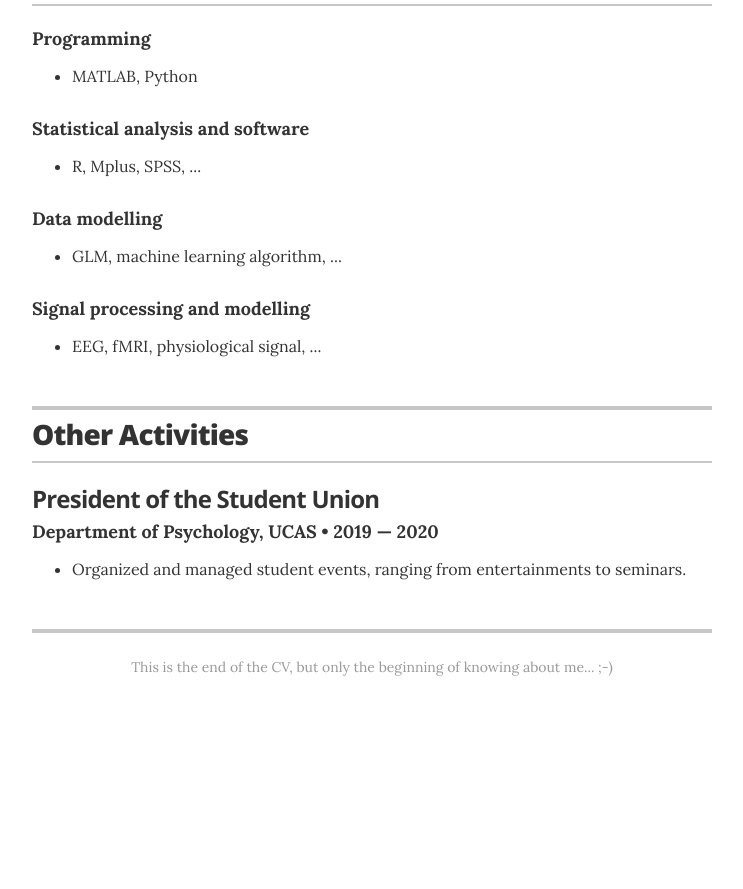
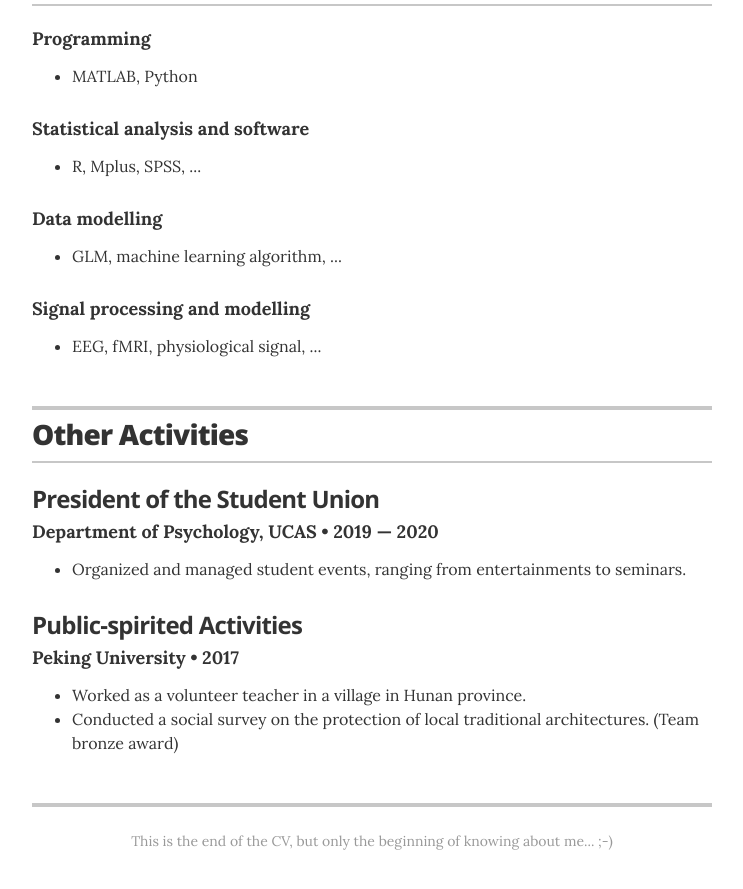
Before and after one commit to PsychYan/PsychYan.github.io, a Jekyll site: the page built from index.html, in a window 1280 px wide and 900 px high, scrolled down 3394 px. Shown: the top 889 px of the window, without its empty margins (268-1011 px from the left). Built offline with Jekyll 4.4.1, drawn with Linux system fonts in a browser that asks for light colours; before the commit the page ends 4120 px from its top, so only the background shows below that.

Commit message:
Update associations.yml

```diff
--- a/_data/associations.yml
+++ b/_data/associations.yml
@@ -5,3 +5,8 @@
   role: Department of Psychology, UCAS
   year: 2019 &mdash; 2020
   summary: <ul class="resume-item-list"><li>Organized and managed student events, ranging from entertainments to seminars.</li></ul>
+
+- organization: Public-spirited Activities
+  role: Peking University
+  year: 2017
+  summary: <ul class="resume-item-list"><li>Worked as a volunteer teacher in a village in Hunan province.</li><li>Conducted a social survey on the protection of local traditional architectures. (Team bronze award)</li></ul>
```
